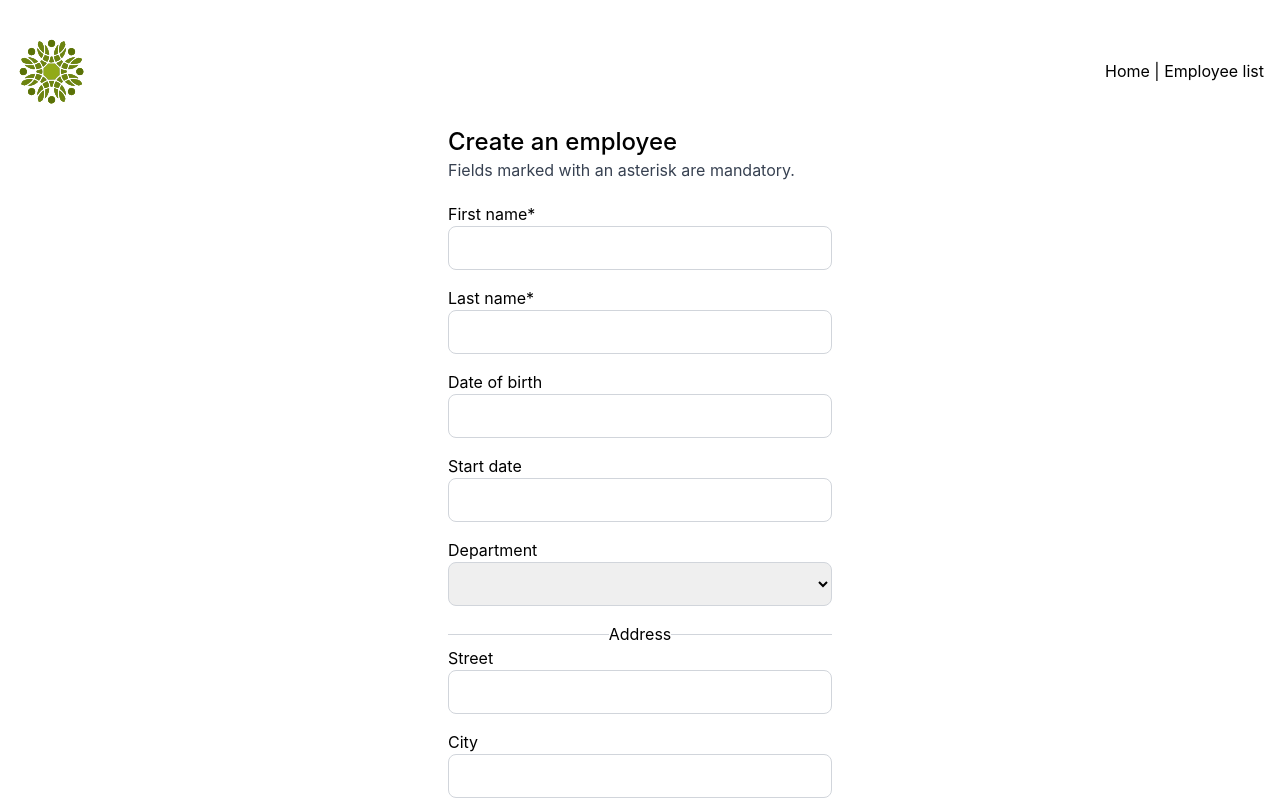
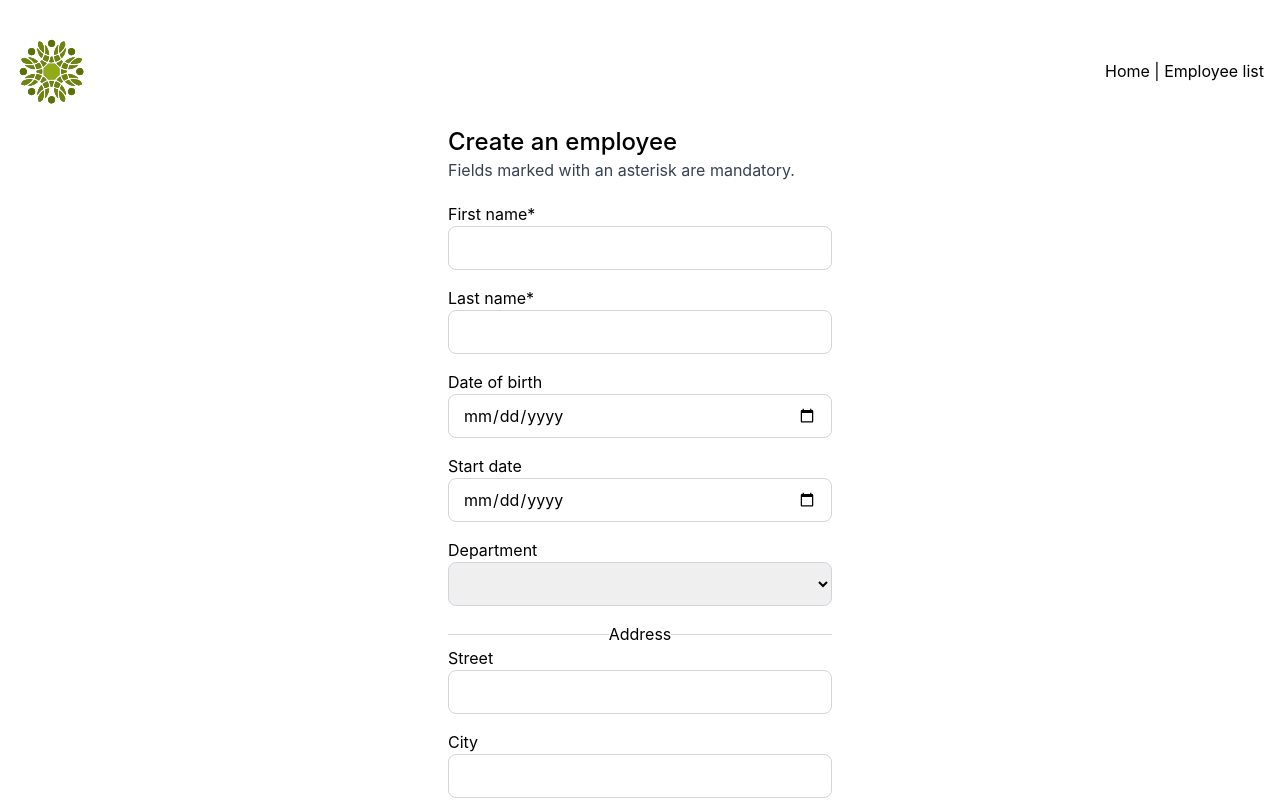
Before and after one commit to demondragong/hrnet-react-app, a React (Create React App) app: page / in a window 1280 px wide. Shown: the top 800 px of the page. Built offline with nearby package versions, Linux system fonts and the light colour scheme.

Commit message:
remove external datepicker

```diff
--- a/package.json
+++ b/package.json
@@ -13,13 +13,11 @@
     "@testing-library/user-event": "^13.5.0",
     "react": "^18.2.0",
     "react-basic-modal-dialog": "^0.1.0",
-    "react-datepicker": "^4.8.0",
     "react-dom": "^18.2.0",
     "react-hook-form": "^7.36.1",
     "react-redux": "^8.0.4",
     "react-router-dom": "^6.4.1",
     "react-scripts": "5.0.1",
-    "react-select": "^5.4.0",
     "web-vitals": "^2.1.4"
   },
   "scripts": {
--- a/src/components/DateInput.jsx
+++ /dev/null
@@ -1,29 +0,0 @@
-import ReactDatePicker from "react-datepicker";
-import { Controller } from "react-hook-form";
-
-const DateInput = ({ control, label, id, dateState, setDateState }) => (
-  <>
-    <label htmlFor={id}>
-      {label}
-    </label>
-    <Controller
-      name={id}
-      control={control}
-      render={({ field: { onChange, onBlur, value, ref } }) => (
-        <ReactDatePicker
-          id={id}
-          autoComplete="off"
-          className="block w-full border border-gray-300 h-11 py-2.5 px-3.5 rounded-lg mb-4"
-          onChange={(date) => {
-            setDateState(date);
-            return onChange(date.toLocaleDateString("en-US"));
-          }}
-          onBlur={onBlur}
-          selected={dateState}
-        />
-      )}
-    />
-  </>
-);
-
-export default DateInput;
--- a/src/components/Input.jsx
+++ b/src/components/Input.jsx
@@ -1,8 +1,9 @@
-const Input = ({ label, id, register, required }) => (
+const Input = ({ label, id, type, register, required }) => (
   <>
     <label htmlFor={id}>{label}</label>
     <input
       id={id}
+      type={type}
       className="block w-full border border-gray-300 h-11 py-2.5 px-3.5 rounded-lg mb-4"
       autoComplete="off"
       {...register(id, { required })}
--- a/src/pages/CreateEmployee.jsx
+++ b/src/pages/CreateEmployee.jsx
@@ -2,23 +2,14 @@ import { useForm } from "react-hook-form";
 import { useDispatch } from "react-redux";
 import { addEmployee } from "../store/employeesSlice";
 import { usStates } from "../data/usStates";
-import "react-datepicker/dist/react-datepicker.css";
 import React, { useState } from "react";
 import ModalDialog from "react-basic-modal-dialog";
 import { companyDepartments } from "../data/companyDepartments";
 import Input from "../components/Input";
-import DateInput from "../components/DateInput";
 
 export default function CreateEmployee() {
-  const {
-    control,
-    register,
-    handleSubmit,
-    reset,
-  } = useForm();
+  const { register, handleSubmit, reset } = useForm();
 
-  const [startDate, setStartDate] = useState();
-  const [dateOfBirth, setDateOfBirth] = useState();
   const [isDialogVisible, setIsDialogVisible] = useState(false);
 
   const openDialog = () => setIsDialogVisible(true);
@@ -45,20 +36,8 @@ export default function CreateEmployee() {
           required
         />
         <Input label="Last name*" id="lastName" register={register} required />
-        <DateInput
-          control={control}
-          label="Date of birth"
-          id="dateOfBirth"
-          dateState={dateOfBirth}
-          setDateState={setDateOfBirth}
-        />
-        <DateInput
-          control={control}
-          label="Start date"
-          id="startDate"
-          dateState={startDate}
-          setDateState={setStartDate}
-        />
+        <Input label="Date of birth" id="dateOfBirth" type="date" register={register} />
+        <Input label="Start date" id="startDate" type="date" register={register} />
         <div>
           <label htmlFor="department">Department</label>
           <select
@@ -113,16 +92,14 @@ export default function CreateEmployee() {
             reset({
               firstName: "",
               lastName: "",
-              dateOfBirth: null,
-              startDate: null,
+              dateOfBirth: "",
+              startDate: "",
               department: "",
               street: "",
               city: "",
               state: "",
               zipCode: "",
             });
-            setStartDate(undefined);
-            setDateOfBirth(undefined);
           }}
         />
       </form>
```
Also changed, not shown: 1 other file (tests, documents, lock files or other folders).
